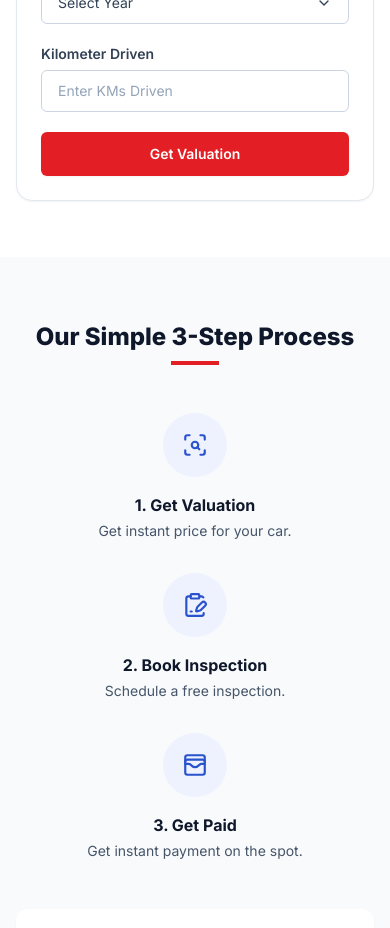
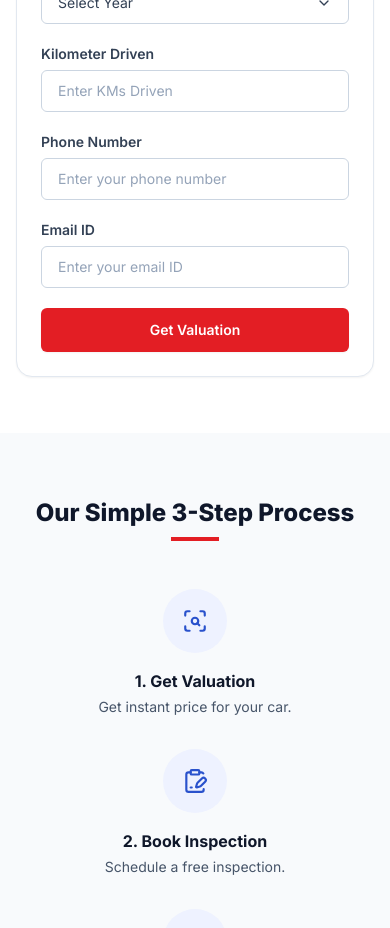
Before and after one commit to prashantjagtap2002/thinkarz, a Next.js app: page /sell-your-car in a window 390 px wide. Shown: the part 1020-1948 px from the top of the page. Built offline with nearby package versions, Linux system fonts and the light colour scheme.

Commit message:
Add Phone Number and Email ID to valuation form

```diff
--- a/app/sell-your-car/page.tsx
+++ b/app/sell-your-car/page.tsx
@@ -104,6 +104,24 @@ export default function SellYourCarPage() {
                   placeholder="Enter KMs Driven"
                 />
               </div>
+              <div>
+                <label className="field-label">Phone Number</label>
+                <input
+                  required
+                  type="tel"
+                  className="field-input"
+                  placeholder="Enter your phone number"
+                />
+              </div>
+              <div>
+                <label className="field-label">Email ID</label>
+                <input
+                  required
+                  type="email"
+                  className="field-input"
+                  placeholder="Enter your email ID"
+                />
+              </div>
             </SubmittableForm>
           </div>
         </div>
```
